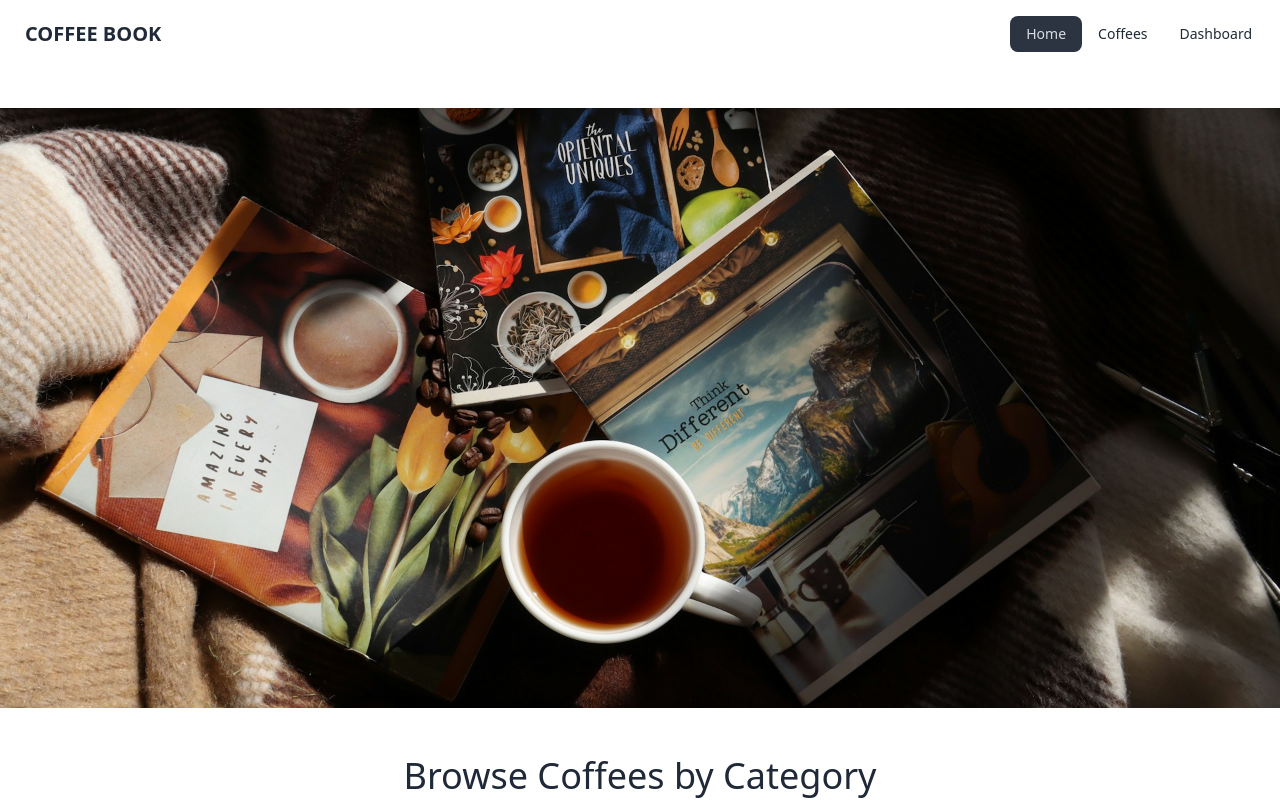
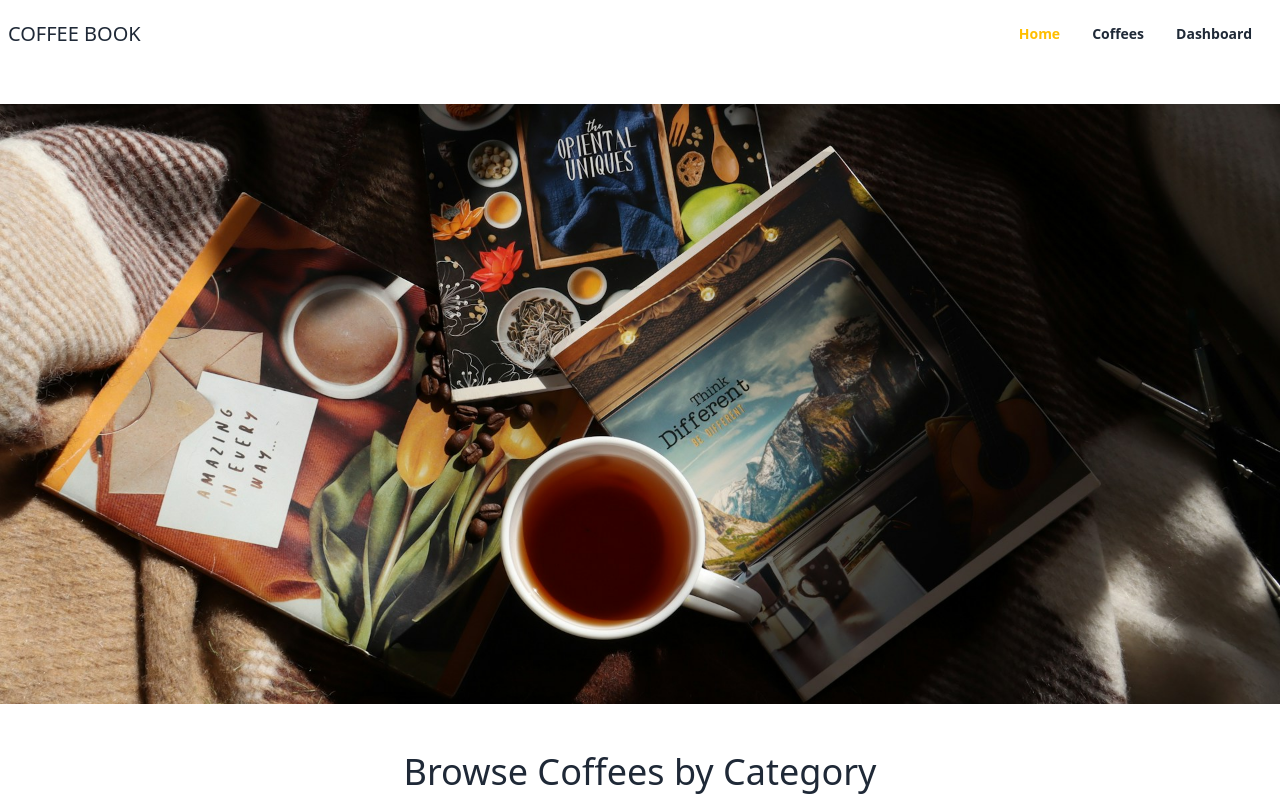
Before and after one commit to zobayerhb/coffees-with-book, a React (Vite) app: page / in a window 1280 px wide. Shown: the top 800 px of the page. Built offline with nearby package versions, Linux system fonts and the light colour scheme.

Commit message:
tab active style add

```diff
--- a/src/Layouts/MainLayouts.jsx
+++ b/src/Layouts/MainLayouts.jsx
@@ -6,7 +6,9 @@ const MainLayouts = () => {
   return (
     <div>
       {/* navbar */}
-      <NavBar />
+      <div className="h-16">
+        <NavBar />
+      </div>
       {/* section */}
       <div className="min-h-[calc(100vh-292px)] container mx-auto py-10">
         <Outlet />
--- a/src/components/Categories.jsx
+++ b/src/components/Categories.jsx
@@ -5,7 +5,7 @@ const Categories = ({ categories }) => {
   return (
     <div role="tablist" className="tabs tabs-lifted">
       {categories.map((category) => (
-        <NavLink to={`/category/${category.category}`} key={category.category} role="tab" className="tab">
+        <NavLink to={`/category/${category.category}`} key={category.category} role="tab" className={({isActive}) => `tab ${isActive ? "tab-active" : ""}`}>
           {category.category}
         </NavLink>
       ))}
--- a/src/components/NavBar.jsx
+++ b/src/components/NavBar.jsx
@@ -4,19 +4,40 @@ const NavBar = () => {
   const navLinks = (
     <>
       <li>
-        <NavLink to="/">Home</NavLink>
+        <NavLink
+          className={({ isActive }) =>
+            `font-bold ${isActive ? "text-warning" : "hover:text-warning"}`
+          }
+          to="/"
+        >
+          Home
+        </NavLink>
       </li>
       <li>
-        <NavLink to="/coffees">Coffees</NavLink>
+        <NavLink
+          className={({ isActive }) =>
+            `font-bold ${isActive ? "text-warning" : "hover:text-warning"}`
+          }
+          to="/coffees"
+        >
+          Coffees
+        </NavLink>
       </li>
       <li>
-        <NavLink to="/dashboard">Dashboard</NavLink>
+        <NavLink
+          className={({ isActive }) =>
+            `font-bold ${isActive ? "text-warning" : "hover:text-warning"}`
+          }
+          to="/dashboard"
+        >
+          Dashboard
+        </NavLink>
       </li>
     </>
   );
 
   return (
-    <div className="navbar bg-base-100">
+    <div className="navbar z-50 fixed backdrop-blur-xl bg-white/30">
       <div className="navbar-start">
         <div className="dropdown">
           <div tabIndex={0} role="button" className="btn btn-ghost lg:hidden">
@@ -42,14 +63,13 @@ const NavBar = () => {
             {navLinks}
           </ul>
         </div>
-        <NavLink to="/" className="btn btn-ghost text-xl">COFFEE BOOK</NavLink>
+        <NavLink to="/" className="text-xl">
+          COFFEE BOOK
+        </NavLink>
       </div>
       <div className="navbar-end hidden lg:flex">
-        <ul className="menu menu-horizontal px-1">
-         {navLinks}
-        </ul>
+        <ul className="menu menu-horizontal px-1">{navLinks}</ul>
       </div>
-
     </div>
   );
 };
```
